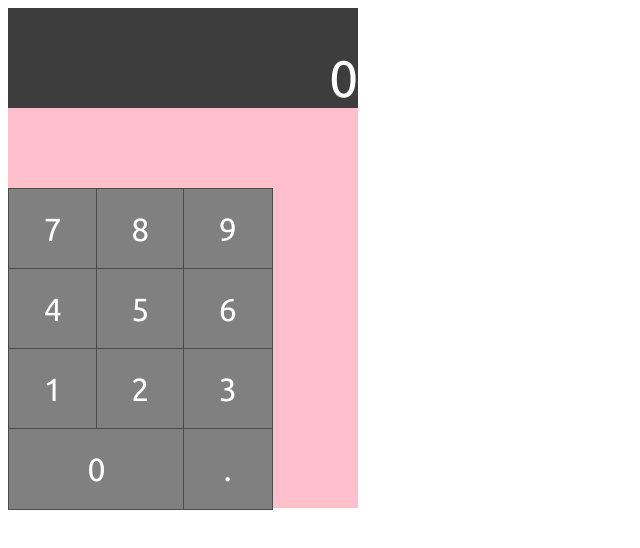
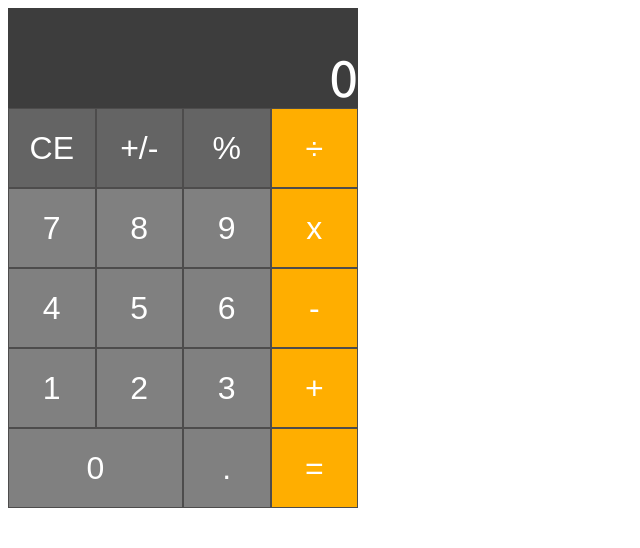
Before and after one commit to kookydev/react-calculator, a React (Create React App) app: page / in a window 1280 px wide. Shown: the top 548 px of the page, without its empty margins (0-640 px from the left). Built offline with nearby package versions, Linux system fonts and the light colour scheme.

Commit message:
Styling complete

```diff
--- a/src/components/App.jsx
+++ b/src/components/App.jsx
@@ -2,7 +2,7 @@ import React from "react";
 import Container from "./Container";
 import "./App.css";
 
-const App = props => {
+const App = () => {
   return <Container />;
 };
 
--- a/src/components/Buttons.css
+++ b/src/components/Buttons.css
@@ -1,14 +1,43 @@
-.number-buttons {
+.buttons {
     display: flex;
     align-items: center;
     justify-content: center;
     width: 100%;
     height: 100%;
-    background: rgb(128, 128, 128);
     border: 1px solid rgb(77, 76, 76);
     color: white;
+    font-size: 1em;
+}
+
+.buttons:focus {
+    outline: none;
+}
+
+
+.number-buttons {
+    background: rgb(128, 128, 128);
+}
+
+.number-buttons:active {
+    background: rgb(173, 173, 173);
 }
 
 .zero-button {
     grid-area: span 1 / span 2;
 }
+
+.operator-buttons {
+    background: rgb(255, 174, 0);
+}
+
+.operator-buttons:active {
+    background: rgb(255, 191, 53);
+}
+
+.function-buttons {
+    background: rgb(100, 100, 100);
+}
+
+.function-buttons:active {
+    background: rgb(128, 128, 128);
+}
--- /dev/null
+++ b/src/components/Buttons.jsx
@@ -0,0 +1,17 @@
+import React from "react";
+import "./Buttons.css";
+import Display from "./Display";
+
+const Buttons = props => {
+  return (
+    <button
+      onClick={Display.digitAdder}
+      value={props.value}
+      className={props.class}
+    >
+      {props.value}
+    </button>
+  );
+};
+
+export default Buttons;
--- a/src/components/Container.jsx
+++ b/src/components/Container.jsx
@@ -1,4 +1,4 @@
-import React, { Component } from "react";
+import React from "react";
 import "./Container.css";
 import Display from "./Display";
 import Keyboard from "./Keyboard";
--- a/src/components/Display.jsx
+++ b/src/components/Display.jsx
@@ -5,14 +5,21 @@ class Display extends Component {
   state = {
     value: 0,
     input: 0,
+    operator: 0,
     inputArray: [0],
     display: 0
   };
   digitAdder = props => {
     let tempArray = this.state.inputArray;
-    tempArray.push(props.value);
-    this.setState({ inputArray: tempArray });
-    this.inputParser();
+    if (props.value.isNaN && props.value !== ".") {
+      this.setState({ operator: props.value });
+      console.log(`operator: ${this.state.operator}`);
+    } else {
+      tempArray.push(props.value);
+      this.setState({ inputArray: tempArray });
+      console.log(`inputArray: ${this.state.inputArray}`);
+      this.inputParser();
+    }
   };
 
   inputParser = () => {
@@ -20,33 +27,38 @@ class Display extends Component {
     this.setState({ input: tempValue, display: tempValue });
   };
 
-  addition = () => {
-    let tempValue = this.state.value + this.state.input;
-    this.setState({ value: tempValue });
-  };
+  // addition = () => {
+  //   let tempValue = this.state.value + this.state.input;
+  //   this.setState({ value: tempValue });
+  // };
 
-  subtraction = () => {
-    this.setState({ value: this.state.value - this.state.input });
-  };
+  // subtraction = () => {
+  //   let tempValue = this.state.value - this.state.input;
+  //   this.setState({ value: tempValue });
+  // };
 
-  multiplication = () => {
-    this.setState({ value: this.state.value * this.state.input });
-  };
-  division = () => {
-    this.setState({ value: this.state.value / this.state.input });
-  };
-  clearDisplay = () => {
-    this.setState({ value: 0 });
-  };
+  // multiplication = () => {
+  //   let tempValue = this.state.value * this.state.input;
+  //   this.setState({ value: tempValue });
+  // };
+  // division = () => {
+  //   let tempValue = this.state.value / this.state.input;
+  //   this.setState({ value: tempValue });
+  // };
+  // clearDisplay = () => {
+  //   this.setState({ value: 0 });
+  // };
 
-  negateValue = () => {
-    let tempValue = -1 * this.state.value;
-    this.setState({ value: tempValue });
-  };
+  // equals = () => {};
 
-  percentage = () => {
-    this.setState({ value: this.state.value / 100 });
-  };
+  // negateValue = () => {
+  //   let tempValue = -1 * this.state.value;
+  //   this.setState({ value: tempValue });
+  // };
+
+  // percentage = () => {
+  //   this.setState({ value: this.state.value / 100 });
+  // };
 
   render() {
     return <div className="display">{this.state.display}</div>;
--- a/src/components/FunctionButtons.jsx
+++ /dev/null
@@ -1,12 +0,0 @@
-import React, { Component } from "react";
-import "./Buttons.css";
-
-const FunctionButtons = props => {
-  return (
-    <div className={props.class} value={props.value}>
-      {props.value}
-    </div>
-  );
-};
-
-export default FunctionButtons;
--- a/src/components/Keyboard.jsx
+++ b/src/components/Keyboard.jsx
@@ -1,31 +1,31 @@
-import React, { Component } from "react";
+import React from "react";
 import "./Keyboard.css";
 
-import NumberButtons from "./NumberButtons";
-import FunctionButtons from "./FunctionButtons";
+import Buttons from "./Buttons";
 import Display from "./Display";
 
 const Keyboard = props => {
   return (
     <div className="keyboard-grid">
-      <FunctionButtons value={Display.clearDisplay} />
-      <FunctionButtons value={Display.negateValue} />
-      <FunctionButtons value={Display.percentage} />
-      <FunctionButtons value={Display.division} />
-      <NumberButtons value="7" />
-      <NumberButtons value="8" />
-      <NumberButtons value="9" />
-      <FunctionButtons value={Display.multiplication} />
-      <NumberButtons value="4" />
-      <NumberButtons value="5" />
-      <NumberButtons value="6" />
-      <FunctionButtons value={Display.subtraction} />
-      <NumberButtons value="1" />
-      <NumberButtons value="2" />
-      <NumberButtons value="3" />
-      <FunctionButtons value={Display.addition} />
-      <NumberButtons value="0" className="zero-button" />
-      <NumberButtons value="." />
+      <Buttons value="CE" class="buttons function-buttons" />
+      <Buttons value="+/-" class="buttons function-buttons" />
+      <Buttons value="%" class="buttons function-buttons" />
+      <Buttons value="÷" class="buttons operator-buttons" />
+      <Buttons value={7} class="buttons number-buttons" />
+      <Buttons value={8} class="buttons number-buttons" />
+      <Buttons value={9} class="buttons number-buttons" />
+      <Buttons value="x" class="buttons operator-buttons" />
+      <Buttons value={4} class="buttons number-buttons" />
+      <Buttons value={5} class="buttons number-buttons" />
+      <Buttons value={6} class="buttons number-buttons" />
+      <Buttons value="-" class="buttons operator-buttons" />
+      <Buttons value={1} class="buttons number-buttons" />
+      <Buttons value={2} class="buttons number-buttons" />
+      <Buttons value={3} class="buttons number-buttons" />
+      <Buttons value="+" class="buttons operator-buttons" />
+      <Buttons value={0} class="buttons zero-button number-buttons" />
+      <Buttons value="." class="buttons number-buttons" />
+      <Buttons value="=" class="buttons operator-buttons" />
     </div>
   );
 };
--- a/src/components/NumberButtons.jsx
+++ /dev/null
@@ -1,29 +0,0 @@
-import React, { Component } from "react";
-import "./Buttons.css";
-import Display from "./Display";
-
-const NumberButtons = props => {
-  if (props.value === "0") {
-    return (
-      <div
-        onClick={Display.digitAdder}
-        value={props.value}
-        className="number-buttons zero-button"
-      >
-        {props.value}
-      </div>
-    );
-  } else {
-    return (
-      <div
-        onClick={Display.digitAdder}
-        value={props.value}
-        className="number-buttons"
-      >
-        {props.value}
-      </div>
-    );
-  }
-};
-
-export default NumberButtons;
```
Also changed, not shown: 1 other file (tests, documents, lock files or other folders).
